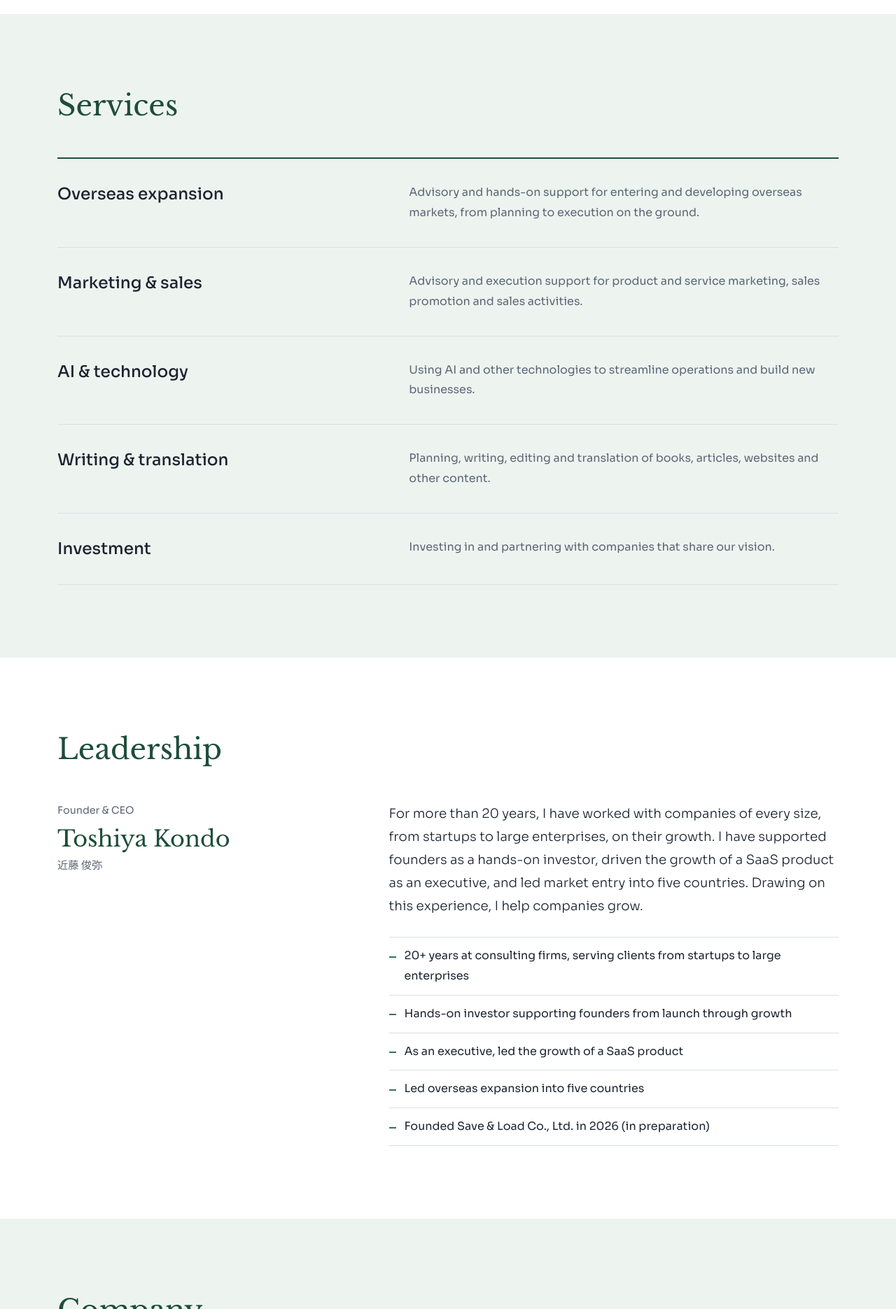
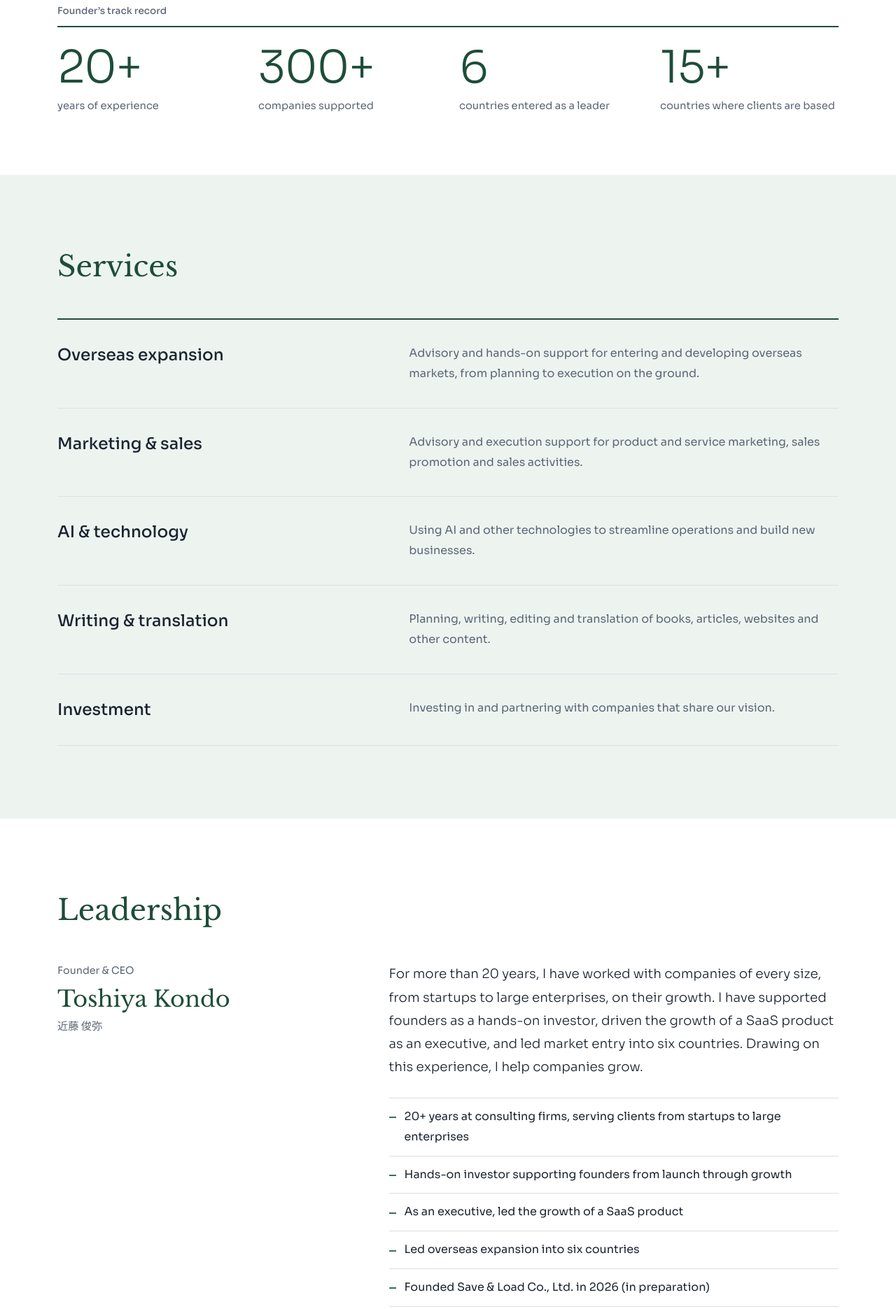
Before and after one commit to toshiyakondo/saveload-site, a plain HTML site: page index.html in a window 1280 px wide. Shown: the part 1038-2909 px from the top of the page at 70% size. Drawn offline with nearby package versions, Linux system fonts and the light colour scheme.

Commit message:
Add files via upload

```diff
--- a/index.html
+++ b/index.html
@@ -39,6 +39,15 @@
   <div class="intro" id="overview">
     <div class="wrap">
       <p class="statement">Save &amp; Load provides advisory and hands-on execution support to companies in overseas expansion, marketing and AI adoption.</p>
+      <div class="track">
+        <p class="track-label">Founder&rsquo;s track record</p>
+        <ul class="figures">
+          <li><span class="num">20+</span><span class="label">years of experience</span></li>
+          <li><span class="num">300+</span><span class="label">companies supported</span></li>
+          <li><span class="num">6</span><span class="label">countries entered as a leader</span></li>
+          <li><span class="num">15+</span><span class="label">countries where clients are based</span></li>
+        </ul>
+      </div>
     </div>
   </div>
 
@@ -65,12 +74,12 @@
           <p class="alt" lang="ja">近藤 俊弥</p>
         </div>
         <div class="msg">
-          <p>For more than 20 years, I have worked with companies of every size, from startups to large enterprises, on their growth. I have supported founders as a hands-on investor, driven the growth of a SaaS product as an executive, and led market entry into five countries. Drawing on this experience, I help companies grow.</p>
+          <p>For more than 20 years, I have worked with companies of every size, from startups to large enterprises, on their growth. I have supported founders as a hands-on investor, driven the growth of a SaaS product as an executive, and led market entry into six countries. Drawing on this experience, I help companies grow.</p>
           <ul class="career highlights">
             <li>20+ years at consulting firms, serving clients from startups to large enterprises</li>
             <li>Hands-on investor supporting founders from launch through growth</li>
             <li>As an executive, led the growth of a SaaS product</li>
-            <li>Led overseas expansion into five countries</li>
+            <li>Led overseas expansion into six countries</li>
             <li>Founded Save &amp; Load Co., Ltd. in 2026 (in preparation)</li>
           </ul>
         </div>
--- a/style.css
+++ b/style.css
@@ -62,6 +62,13 @@ section[id]{scroll-margin-top:110px}
 .intro{padding:96px 0 88px}
 .statement{margin:0;max-width:30em;font-weight:300;font-size:clamp(1.3rem,2.3vw,1.8rem);line-height:1.6}
 :lang(ja) .statement{line-height:1.8}
+.track{margin-top:72px}
+.track-label{margin:0 0 8px;font-size:.85rem;font-weight:500;color:var(--muted)}
+.figures{display:grid;grid-template-columns:repeat(4,1fr);gap:0 32px;margin:0;padding:0;list-style:none;border-top:2px solid var(--ao-deep)}
+.figures li{padding-top:24px}
+.figures .num{display:block;font-weight:300;font-size:clamp(2.6rem,5vw,4rem);line-height:1.05;color:var(--ao-deep);letter-spacing:-.02em}
+.figures .num small{font-size:.38em;font-weight:500;margin-left:.15em;letter-spacing:0}
+.figures .label{display:block;margin-top:10px;color:var(--muted);font-size:.92rem;line-height:1.5}
 section{padding:104px 0}
 section.tint{background:var(--ao-pale)}
 .sec-head{margin-bottom:48px}
@@ -124,6 +131,7 @@ footer a:hover{color:#fff;text-decoration:underline}
   .intro{padding:64px 0}
   section{padding:72px 0}
   .services li,.profile{grid-template-columns:1fr}
+  .figures{grid-template-columns:1fr 1fr;gap:24px 20px}
   .info th,.info td{display:block;width:100%;padding:4px 0}
   .info th{padding-top:18px;border-bottom:none}
 }
```
Also changed, not shown: ja/index.html (+11 -2 lines), hero.jpg.
